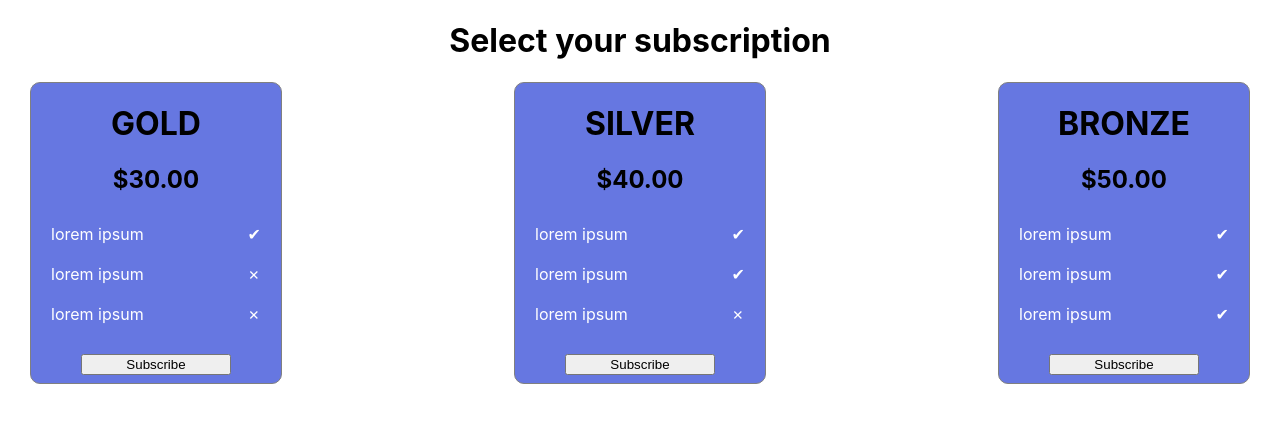
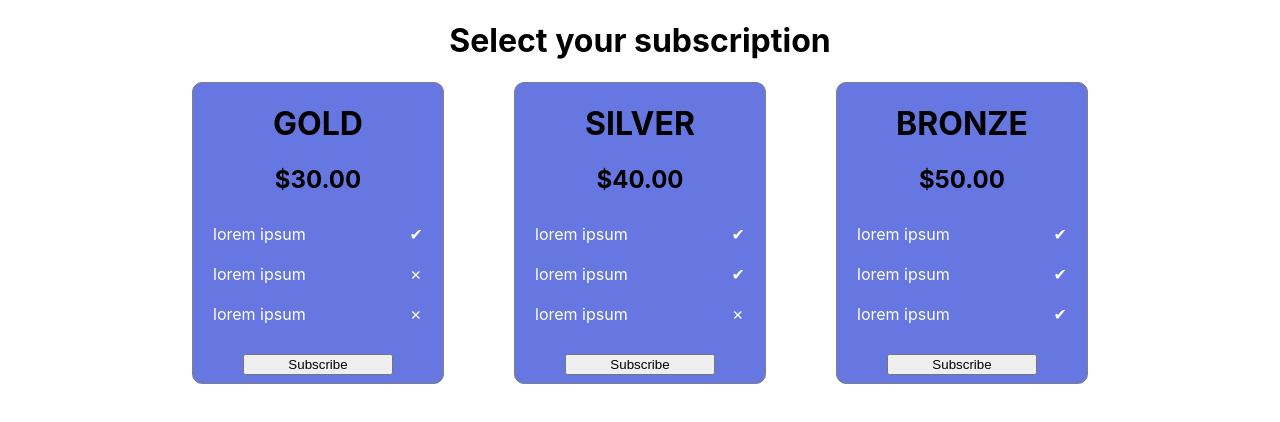
Before and after one commit to aapetsi/appruve, a React (Create React App) app: page / in a window 1280 px wide. Shown: the top 422 px of the page. Built offline with nearby package versions, Linux system fonts and the light colour scheme; data requests are answered from the project's data file.

Commit message:
center all cards on page

```diff
--- a/db.json
+++ b/db.json
@@ -49,6 +49,10 @@
     {
       "category": "silver",
       "id": 6
+    },
+    {
+      "category": "silver",
+      "id": 7
     }
   ]
 }
--- a/src/components/PricingPage.js
+++ b/src/components/PricingPage.js
@@ -9,6 +9,8 @@ const Container = styled.div`
   justify-content: space-between;
   margin-left: 30px;
   margin-right: 30px;
+  margin: 0 auto;
+  width: 70%;
 `
 
 const PricingPage = () => {
```
